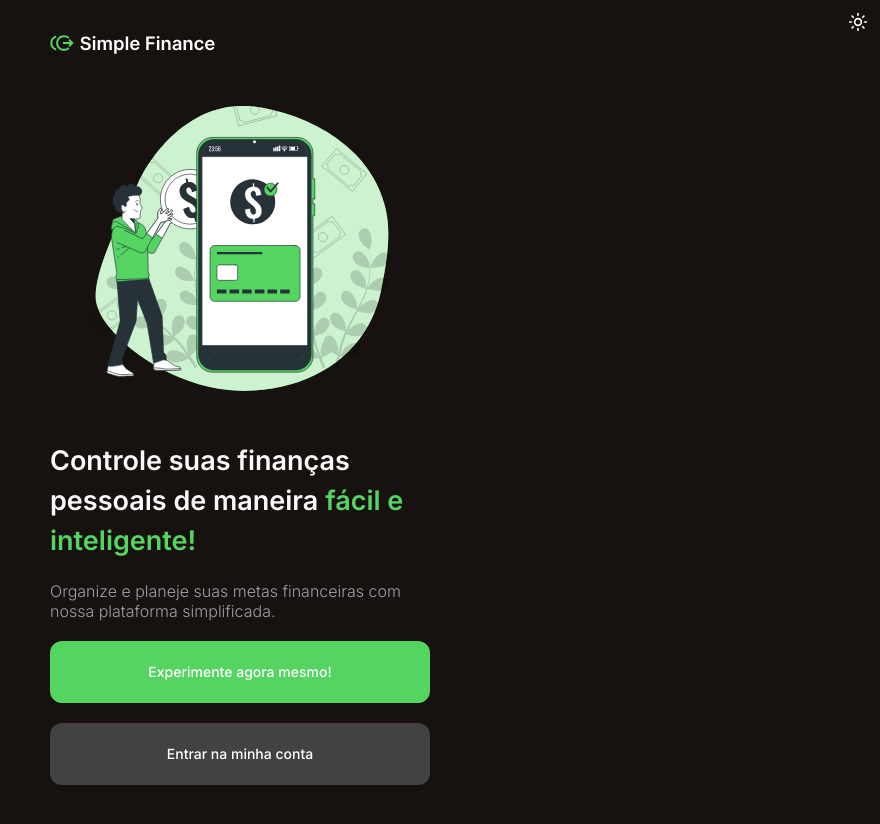
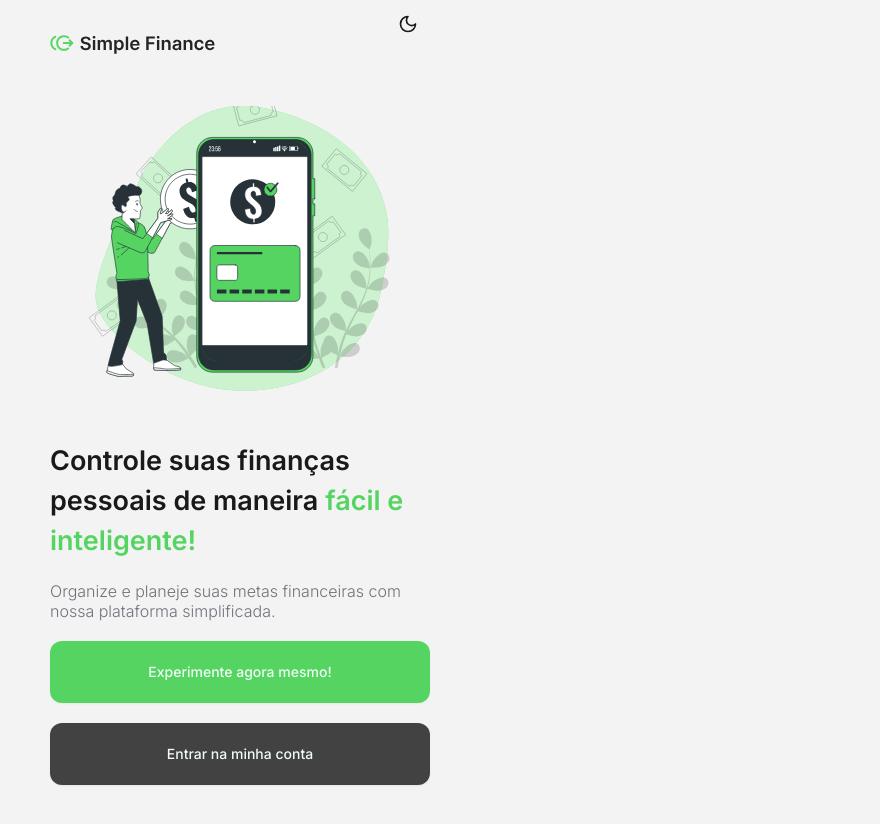
Before and after one commit to jaksondeoliveiramartins/fsc-labs-simple-finance, a Next.js app: page / in a window 1280 px wide. Shown: the top 824 px of the page, without its empty margins (400-1280 px from the left). Built offline with nearby package versions, Linux system fonts and the light colour scheme.

Commit message:
refactor(theme): simplify state initialization, localStorage usage, and class toggling

```diff
--- a/app/_components/ThemeToggle.tsx
+++ b/app/_components/ThemeToggle.tsx
@@ -5,30 +5,27 @@ import { useEffect, useState } from "react";
 import Logo from "./Logo";
 
 export default function ThemeToggleBar() {
-  const [isDark, setIsDark] = useState(false);
+  const [isDark, setIsDark] = useState(() => {
+    const savedTheme = localStorage.getItem("theme");
+    if (savedTheme) return savedTheme === "dark";
+    const prefersDark = window.matchMedia(
+      "(prefers-color-scheme: dark)",
+    ).matches;
+    return prefersDark;
+  });
 
   useEffect(() => {
-    const hasDark = document.body.classList.contains("dark");
-    setIsDark(hasDark);
-  }, []);
-
-  const toggleTheme = () => {
-    const body = document.body;
-    if (isDark) {
-      body.classList.remove("dark");
-    } else {
-      body.classList.add("dark");
-    }
-    setIsDark(!isDark);
-  };
+    document.body.classList.toggle("dark", isDark);
+    localStorage.setItem("theme", isDark ? "dark" : "light");
+  }, [isDark]);
 
   return (
-    <div className="mb-[50px] flex w-full items-center justify-between">
+    <div className="relative mb-[50px] flex w-full items-center justify-between">
       <Logo isDark={isDark} />
 
       <button
-        onClick={toggleTheme}
-        className="fixed top-2 right-2 cursor-pointer rounded-md p-1 transition"
+        onClick={() => setIsDark((prev) => !prev)}
+        className="absolute -top-5 right-2 cursor-pointer rounded-md p-1 transition"
         aria-label="Alternar tema"
       >
         {isDark ? <Sun size={20} /> : <Moon size={20} />}
```
